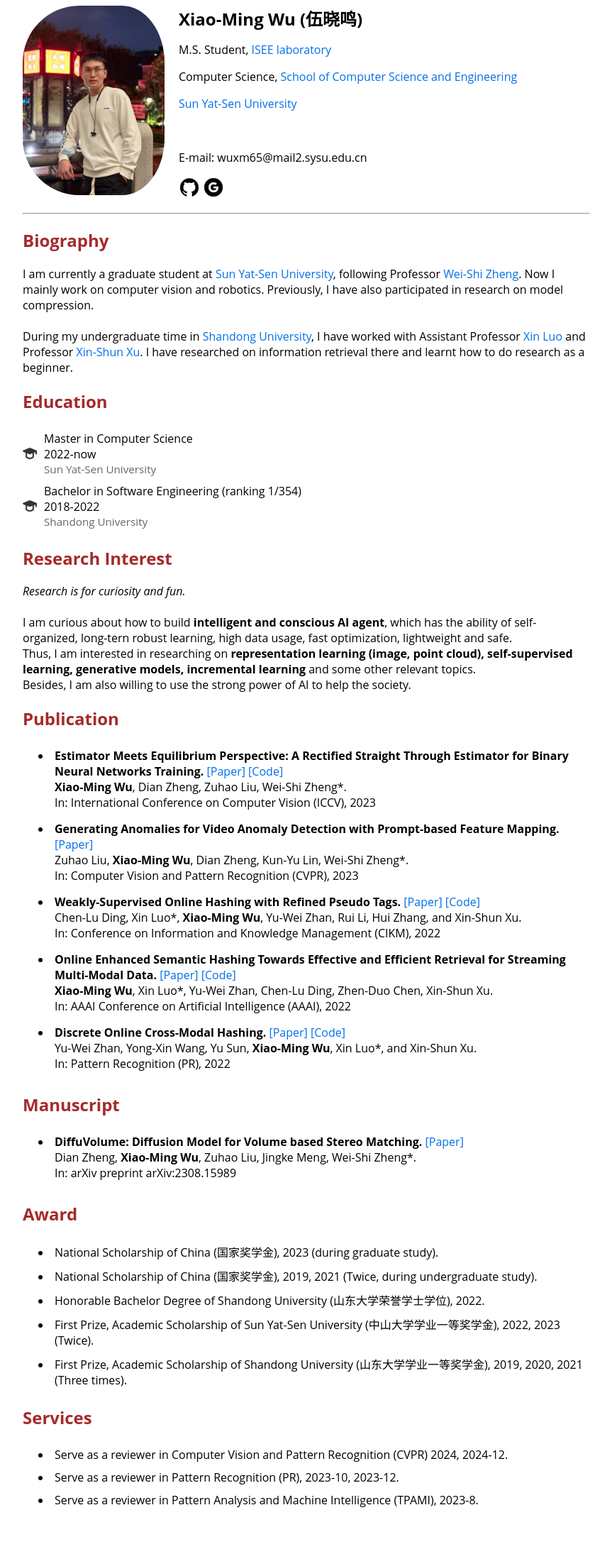
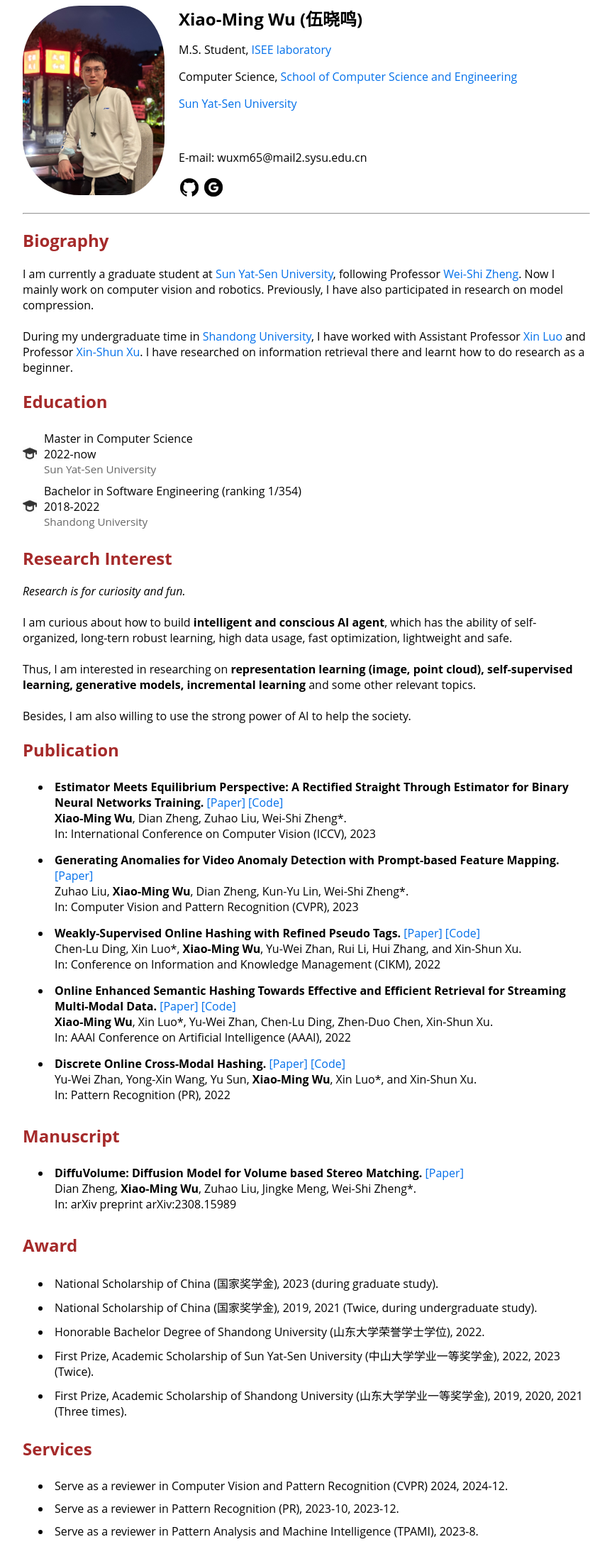
Before and after one commit to DravenALG/DravenALG.github.io, a Jekyll site: the page built from index.html, in a window 1280 px wide. Shown: the whole page at 71% size, without its empty margins (208-1071 px from the left). Built offline with Jekyll 4.4.1, drawn with Linux system fonts in a browser that asks for light colours; before the commit the page ends 2146 px from its top, so only the background shows below that.

Commit message:
Update index.html

```diff
--- a/index.html
+++ b/index.html
@@ -63,9 +63,9 @@
     <h2 style="color: brown;">Research Interest</h2>
     <i>Research is for curiosity and fun. </i><br><br>
 
-    I am curious about how to build <span style='font-weight: bold;'>intelligent and conscious AI agent</span>, which has the ability of self-organized, long-tern robust learning, high data usage, fast optimization, lightweight and safe.<br>
+    I am curious about how to build <span style='font-weight: bold;'>intelligent and conscious AI agent</span>, which has the ability of self-organized, long-tern robust learning, high data usage, fast optimization, lightweight and safe.<br><br>
 
-    Thus, I am interested in researching on <span style='font-weight: bold;'>representation learning (image, point cloud), self-supervised learning, generative models, incremental learning</span> and some other relevant topics.<br>
+    Thus, I am interested in researching on <span style='font-weight: bold;'>representation learning (image, point cloud), self-supervised learning, generative models, incremental learning</span> and some other relevant topics.<br><br>
 
     Besides, I am also willing to use the strong power of AI to help the society.<br>
 </div>
```
